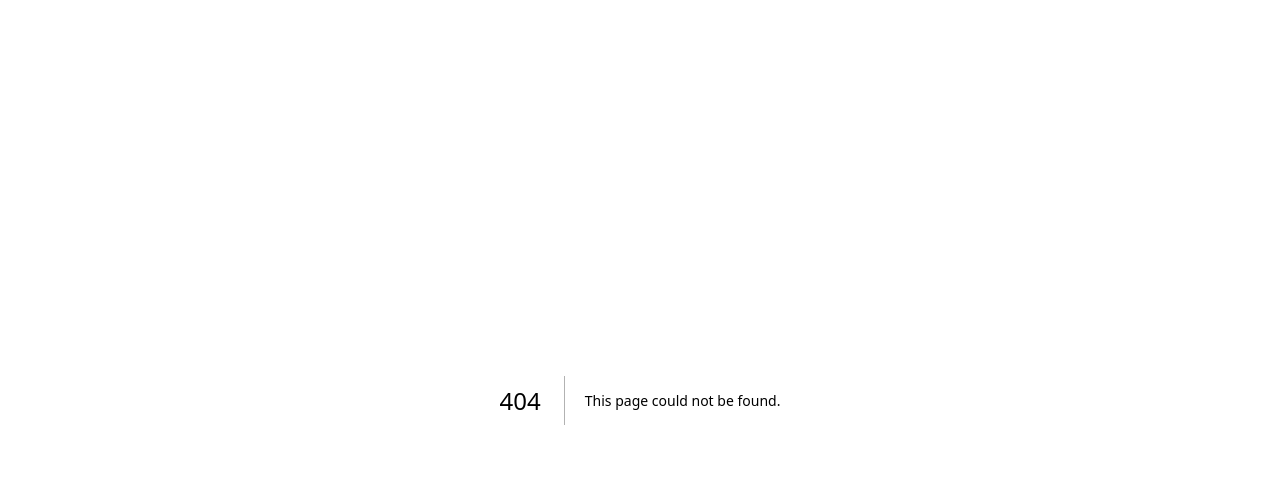
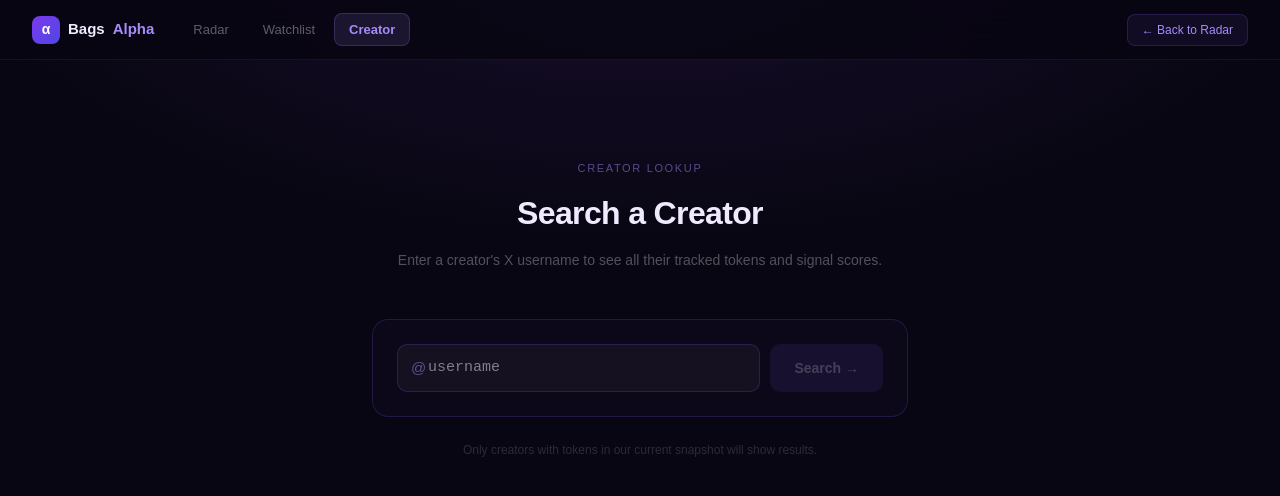
Before and after one commit to Zink0909/Bags-Alpha, a Next.js app: page /creator in a window 1280 px wide. Before the commit this address had no page. Shown: the top 496 px of the page. Built offline with nearby package versions, Linux system fonts and the light colour scheme.

Commit message:
fix: creator nav routing and add creator search page

```diff
--- a/app/creator/[username]/page.tsx
+++ b/app/creator/[username]/page.tsx
@@ -29,6 +29,10 @@ export default async function CreatorPage({ params }: { params: Promise<{ userna
       background: 'radial-gradient(ellipse 80% 60% at 50% -10%, rgba(120,60,200,0.15) 0%, transparent 70%), #080612',
       color: '#fff',
     }}>
+      <style>{`
+        .token-card { transition: all 0.15s; }
+        .token-card:hover { background: rgba(20,12,40,0.8) !important; transform: translateY(-1px); }
+      `}</style>
       {/* Header */}
       <header style={{
         borderBottom: '1px solid rgba(139,92,246,0.12)',
@@ -46,7 +50,7 @@ export default async function CreatorPage({ params }: { params: Promise<{ userna
             {[
               { label: 'Radar', href: '/', active: false },
               { label: 'Watchlist', href: '/watchlist', active: false },
-              { label: 'Creator', href: '#', active: true },
+              { label: 'Creator', href: '/creator', active: true },
             ].map(item => (
               <Link key={item.label} href={item.href} style={{
                 padding: '6px 14px', borderRadius: '8px',
@@ -122,16 +126,7 @@ export default async function CreatorPage({ params }: { params: Promise<{ userna
                       transition: 'all 0.15s',
                       cursor: 'pointer',
                     }}
-                    onMouseEnter={e => {
-                      (e.currentTarget as HTMLDivElement).style.borderColor = cfg.color + '40';
-                      (e.currentTarget as HTMLDivElement).style.background = 'rgba(20,12,40,0.8)';
-                      (e.currentTarget as HTMLDivElement).style.transform = 'translateY(-1px)';
-                    }}
-                    onMouseLeave={e => {
-                      (e.currentTarget as HTMLDivElement).style.borderColor = 'rgba(139,92,246,0.12)';
-                      (e.currentTarget as HTMLDivElement).style.background = 'rgba(15,10,30,0.6)';
-                      (e.currentTarget as HTMLDivElement).style.transform = 'translateY(0)';
-                    }}>
+                    className="token-card">
                       {token.image ? (
                         <img src={token.image} alt={token.symbol} width={40} height={40} style={{ borderRadius: '50%', objectFit: 'cover', border: '1px solid rgba(255,255,255,0.1)', flexShrink: 0 }} />
                       ) : (
--- /dev/null
+++ b/app/creator/page.tsx
@@ -0,0 +1,141 @@
+'use client';
+
+import { useState } from 'react';
+import { useRouter } from 'next/navigation';
+import Link from 'next/link';
+
+export default function CreatorSearchPage() {
+  const [input, setInput] = useState('');
+  const router = useRouter();
+
+  const handleSearch = () => {
+    const clean = input.trim().replace(/^@/, '');
+    if (clean) router.push(`/creator/${clean}`);
+  };
+
+  return (
+    <div style={{
+      minHeight: '100vh',
+      background: 'radial-gradient(ellipse 80% 60% at 50% -10%, rgba(120,60,200,0.15) 0%, transparent 70%), #080612',
+      color: '#fff',
+    }}>
+      {/* Header */}
+      <header style={{
+        borderBottom: '1px solid rgba(139,92,246,0.12)',
+        padding: '0 32px', display: 'flex', alignItems: 'center', justifyContent: 'space-between',
+        height: '60px', background: 'rgba(8,6,18,0.8)', backdropFilter: 'blur(20px)',
+        position: 'sticky', top: 0, zIndex: 50,
+      }}>
+        <div style={{ display: 'flex', alignItems: 'center', gap: '24px' }}>
+          <Link href="/" style={{ textDecoration: 'none', display: 'flex', alignItems: 'center', gap: '8px' }}>
+            <div style={{ width: 28, height: 28, borderRadius: '8px', background: 'linear-gradient(135deg, #7c3aed, #4f46e5)', display: 'flex', alignItems: 'center', justifyContent: 'center', fontSize: '14px', fontWeight: 800, color: '#fff' }}>α</div>
+            <span style={{ color: '#f0eaff', fontSize: '15px', fontWeight: 700 }}>Bags</span>
+            <span style={{ color: '#a78bfa', fontSize: '15px', fontWeight: 700 }}>Alpha</span>
+          </Link>
+          <nav style={{ display: 'flex', gap: '4px' }}>
+            {[
+              { label: 'Radar', href: '/', active: false },
+              { label: 'Watchlist', href: '/watchlist', active: false },
+              { label: 'Creator', href: '/creator', active: true },
+            ].map(item => (
+              <Link key={item.label} href={item.href} style={{
+                padding: '6px 14px', borderRadius: '8px',
+                background: item.active ? 'rgba(167,139,250,0.12)' : 'transparent',
+                color: item.active ? '#a78bfa' : 'rgba(255,255,255,0.35)',
+                fontSize: '13px', fontWeight: item.active ? 600 : 400,
+                textDecoration: 'none',
+                border: item.active ? '1px solid rgba(167,139,250,0.2)' : '1px solid transparent',
+              }}>
+                {item.label}
+              </Link>
+            ))}
+          </nav>
+        </div>
+        <Link href="/" style={{ padding: '6px 14px', borderRadius: '8px', border: '1px solid rgba(139,92,246,0.2)', background: 'rgba(139,92,246,0.08)', color: '#a78bfa', fontSize: '12px', textDecoration: 'none' }}>
+          ← Back to Radar
+        </Link>
+      </header>
+
+      <main style={{ maxWidth: '600px', margin: '0 auto', padding: '100px 32px 40px' }}>
+
+        {/* Title */}
+        <div style={{ textAlign: 'center', marginBottom: '48px' }}>
+          <div style={{ fontSize: '11px', letterSpacing: '0.15em', color: 'rgba(167,139,250,0.5)', marginBottom: '12px' }}>
+            CREATOR LOOKUP
+          </div>
+          <h1 style={{ margin: '0 0 12px', fontSize: '32px', fontWeight: 800, color: '#f0eaff', letterSpacing: '-0.02em' }}>
+            Search a Creator
+          </h1>
+          <p style={{ margin: 0, color: 'rgba(255,255,255,0.3)', fontSize: '14px', lineHeight: 1.6 }}>
+            Enter a creator's X username to see all their tracked tokens and signal scores.
+          </p>
+        </div>
+
+        {/* Search box */}
+        <div style={{
+          background: 'rgba(15,10,30,0.6)',
+          border: '1px solid rgba(139,92,246,0.2)',
+          borderRadius: '16px',
+          padding: '24px',
+          backdropFilter: 'blur(12px)',
+        }}>
+          <div style={{ display: 'flex', gap: '10px' }}>
+            <div style={{ position: 'relative', flex: 1 }}>
+              <span style={{
+                position: 'absolute', left: '14px', top: '50%', transform: 'translateY(-50%)',
+                color: 'rgba(167,139,250,0.5)', fontSize: '15px', pointerEvents: 'none',
+              }}>@</span>
+              <input
+                type="text"
+                placeholder="username"
+                value={input}
+                onChange={e => setInput(e.target.value)}
+                onKeyDown={e => e.key === 'Enter' && handleSearch()}
+                style={{
+                  width: '100%',
+                  paddingLeft: '30px',
+                  paddingRight: '14px',
+                  paddingTop: '12px',
+                  paddingBottom: '12px',
+                  background: 'rgba(255,255,255,0.04)',
+                  border: '1px solid rgba(139,92,246,0.2)',
+                  borderRadius: '10px',
+                  color: '#f0eaff',
+                  fontSize: '15px',
+                  outline: 'none',
+                  boxSizing: 'border-box',
+                  fontFamily: 'monospace',
+                }}
+                onFocus={e => (e.target.style.borderColor = 'rgba(167,139,250,0.5)')}
+                onBlur={e => (e.target.style.borderColor = 'rgba(139,92,246,0.2)')}
+              />
+            </div>
+            <button
+              onClick={handleSearch}
+              disabled={!input.trim()}
+              style={{
+                padding: '12px 24px',
+                borderRadius: '10px',
+                background: input.trim() ? 'linear-gradient(135deg, #7c3aed, #4f46e5)' : 'rgba(139,92,246,0.1)',
+                border: 'none',
+                color: input.trim() ? '#fff' : 'rgba(255,255,255,0.2)',
+                fontSize: '14px',
+                fontWeight: 600,
+                cursor: input.trim() ? 'pointer' : 'not-allowed',
+                transition: 'all 0.15s',
+                whiteSpace: 'nowrap',
+              }}
+            >
+              Search →
+            </button>
+          </div>
+        </div>
+
+        {/* Hint */}
+        <div style={{ textAlign: 'center', marginTop: '24px', color: 'rgba(255,255,255,0.15)', fontSize: '12px' }}>
+          Only creators with tokens in our current snapshot will show results.
+        </div>
+      </main>
+    </div>
+  );
+}
--- a/app/page.tsx
+++ b/app/page.tsx
@@ -52,7 +52,7 @@ export default async function Home() {
             {[
               { label: 'Radar', active: true, href: '/' },
               { label: 'Watchlist', active: false, href: '/watchlist', soon: false },
-              { label: 'Creator', active: false, href: '/creator/search', soon: false },
+              { label: 'Creator', active: false, href: '/creator', soon: false },
             ].map(item => (
               <a key={item.label} href={item.href} style={{
                 padding: '6px 14px',
--- a/app/watchlist/page.tsx
+++ b/app/watchlist/page.tsx
@@ -56,7 +56,7 @@ export default function WatchlistPage() {
             {[
               { label: 'Radar', href: '/', active: false },
               { label: 'Watchlist', href: '/watchlist', active: true },
-              { label: 'Creator', href: '#', active: false, soon: true },
+              { label: 'Creator', href: '/creator', active: false },
             ].map(item => (
               <Link key={item.label} href={item.href} style={{
                 padding: '6px 14px', borderRadius: '8px',
@@ -68,9 +68,6 @@ export default function WatchlistPage() {
                 border: item.active ? '1px solid rgba(167,139,250,0.2)' : '1px solid transparent',
               }}>
                 {item.label}
-                {item.soon && (
-                  <span style={{ fontSize: '8px', padding: '1px 5px', borderRadius: '4px', background: 'rgba(255,255,255,0.06)', color: 'rgba(255,255,255,0.25)' }}>SOON</span>
-                )}
               </Link>
             ))}
           </nav>
```
